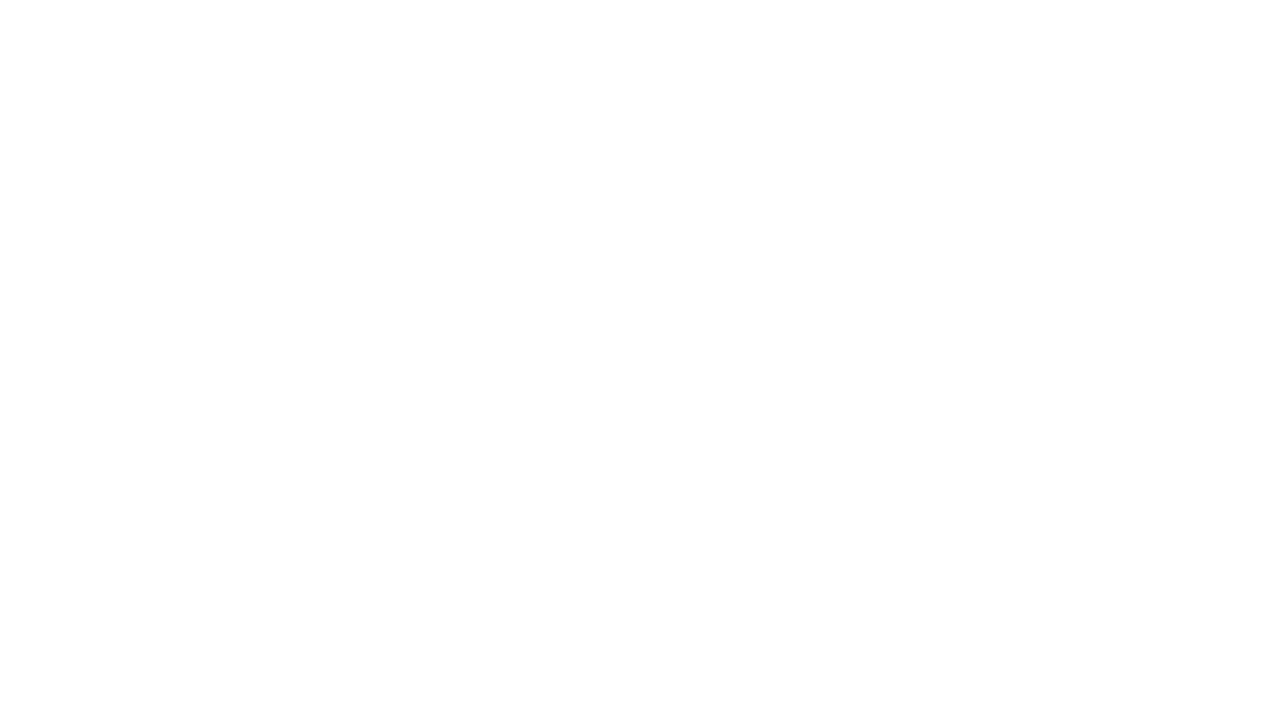
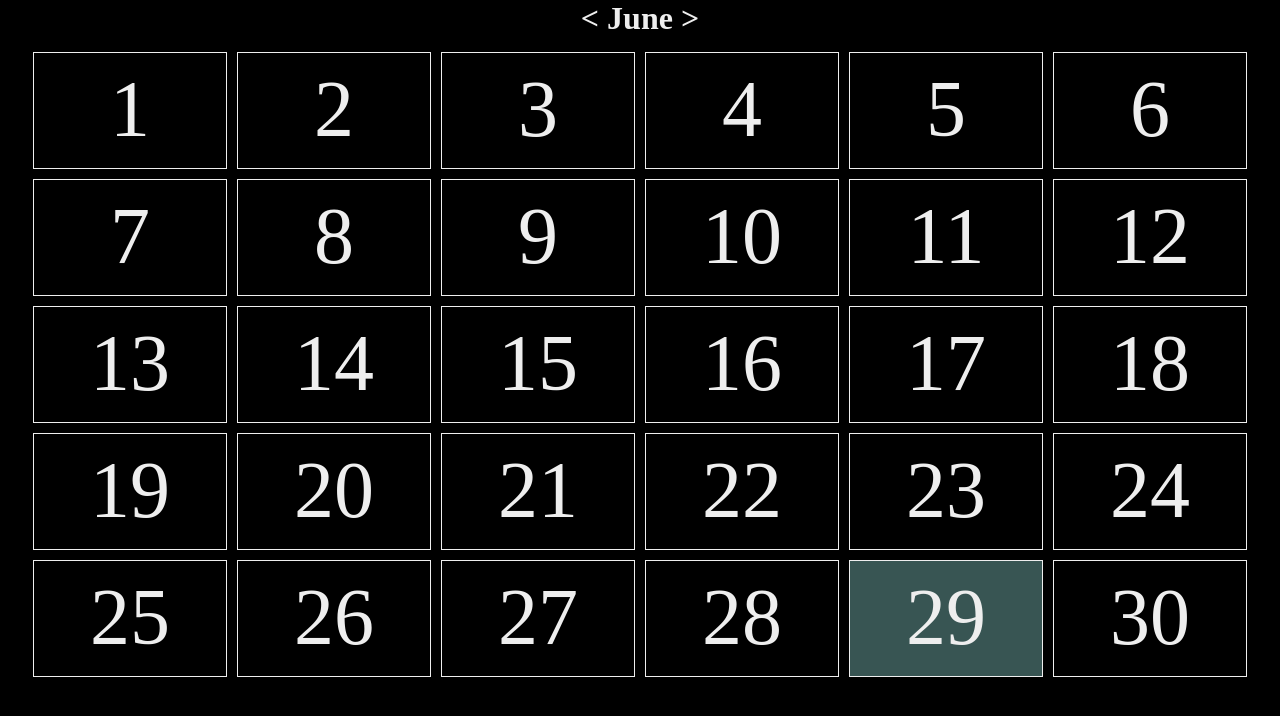
Before and after one commit to carynligon/Calendar, a plain HTML site: page index.html in a window 1280 px wide. Drawn offline with nearby package versions, Linux system fonts and the light colour scheme.

Commit message:
loads when document is ready and shows you todays date and navigates between months

```diff
--- a/index.html
+++ b/index.html
@@ -0,0 +1,26 @@
+<!DOCTYPE html>
+<html>
+  <head>
+    <meta charset="utf-8">
+    <title>Calendar</title>
+    <link rel="stylesheet" href="https://cdnjs.cloudflare.com/ajax/libs/normalize/4.1.1/normalize.min.css" media="screen" />
+    <link rel="stylesheet" href="main.css" media="screen" />
+  </head>
+  <body>
+    <h1>
+      <span id="left"><</span>
+      <span id="month-name"> June </span>
+      <span id="right">></span>
+    </h1>
+    <div id="calendar">
+      <ul id="day-wrapper">
+      </ul>
+    </div>
+
+
+
+
+    <script src="https://code.jquery.com/jquery-3.0.0.min.js" integrity="sha256-JmvOoLtYsmqlsWxa7mDSLMwa6dZ9rrIdtrrVYRnDRH0=" crossorigin="anonymous"></script>
+    <script src="main.js" type="text/javascript"></script>
+  </body>
+</html>
--- a/main.js
+++ b/main.js
@@ -0,0 +1,54 @@
+var currentDate = new Date();
+var dayNumber = currentDate.getDate();
+var calendarEl = document.querySelector('#calendar');
+var month = currentDate.getMonth();
+var daysInMonth = 0;
+var dayArr = [];
+var $monthEl = $('#month-name');
+var $leftArrow = $('#left');
+var $rightArrow = $('#right');
+var allMonths = ['January', 'February', 'March', 'April', 'May', 'June', 'July', 'August', 'September', 'October', 'November', 'December'];
+
+$(document).ready(getDaysOfMonth);
+
+$leftArrow.on('click', function () {
+  dayArr = [];
+  $('li').remove();
+  month -= 1;
+  console.log(month);
+  $monthEl.text(allMonths[month]);
+  getDaysOfMonth();
+});
+
+$rightArrow.on('click', function () {
+  dayArr = [];
+  $('li').remove();
+  month += 1;
+  console.log(month);
+  $monthEl.text(allMonths[month]);
+  getDaysOfMonth();
+});
+
+$monthEl.on('click', getDaysOfMonth);
+
+
+function getDaysOfMonth () {
+  if (month % 2 === 0) {
+    daysInMonth = 31;
+  }
+  else if (month === 1) {
+    daysInMonth = 28;
+  }
+  else {
+    daysInMonth = 30;
+  }
+  for (i = 1; i <= daysInMonth; i++) {
+    var $li = $('<li></li>');
+    $('ul').append($li);
+    $li.text(i);
+    dayArr.push(i);
+    if (i === dayNumber && month === currentDate.getMonth()) {
+      $li.addClass('today');
+    }
+  }
+}
--- a/styles/main.scss
+++ b/styles/main.scss
@@ -0,0 +1,48 @@
+body {
+  background: #000;
+  color: #eee;
+}
+
+h1 {
+  width: 30%;
+  margin: 0 auto;
+  text-align: center;
+}
+
+#calendar {
+  width: 100%;
+  margin: 0 auto;
+  text-align: center;
+  font-size: 5rem;
+  line-height: 7rem;
+}
+
+#day-wrapper {
+  list-style-type: none;
+  display: inline-block;
+  margin-top: 10px;
+  padding: 0;
+  li {
+    display: inline-block;
+    border: 1px solid #eee;
+    width: 15%;
+    height: 115px;
+    margin: 5px;
+    &:hover {
+      border: 1px solid #232a2a;
+    }
+  }
+}
+
+.today {
+  background: #385553;
+}
+
+@media screen and (max-width: 750px) {
+  #calendar {
+    font-size: 3rem;
+  }
+  li {
+    height: 50px;
+  }
+}
```
Also changed, not shown: main.css, 1 other file.
